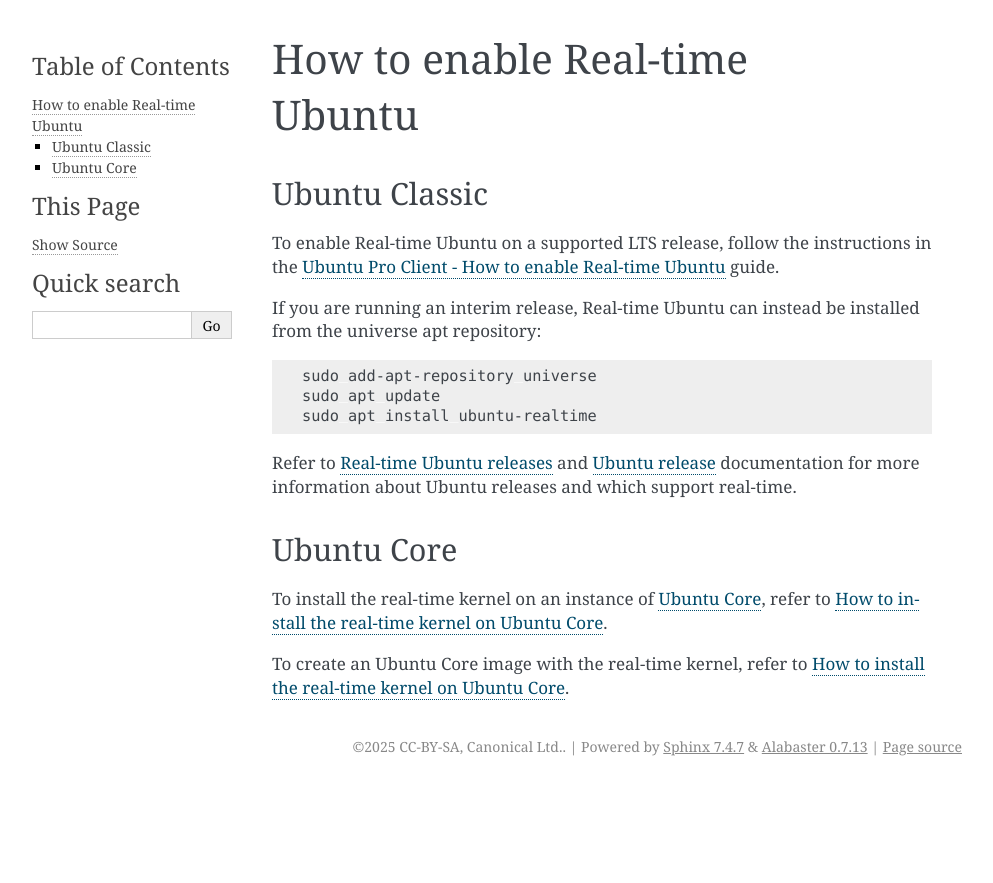
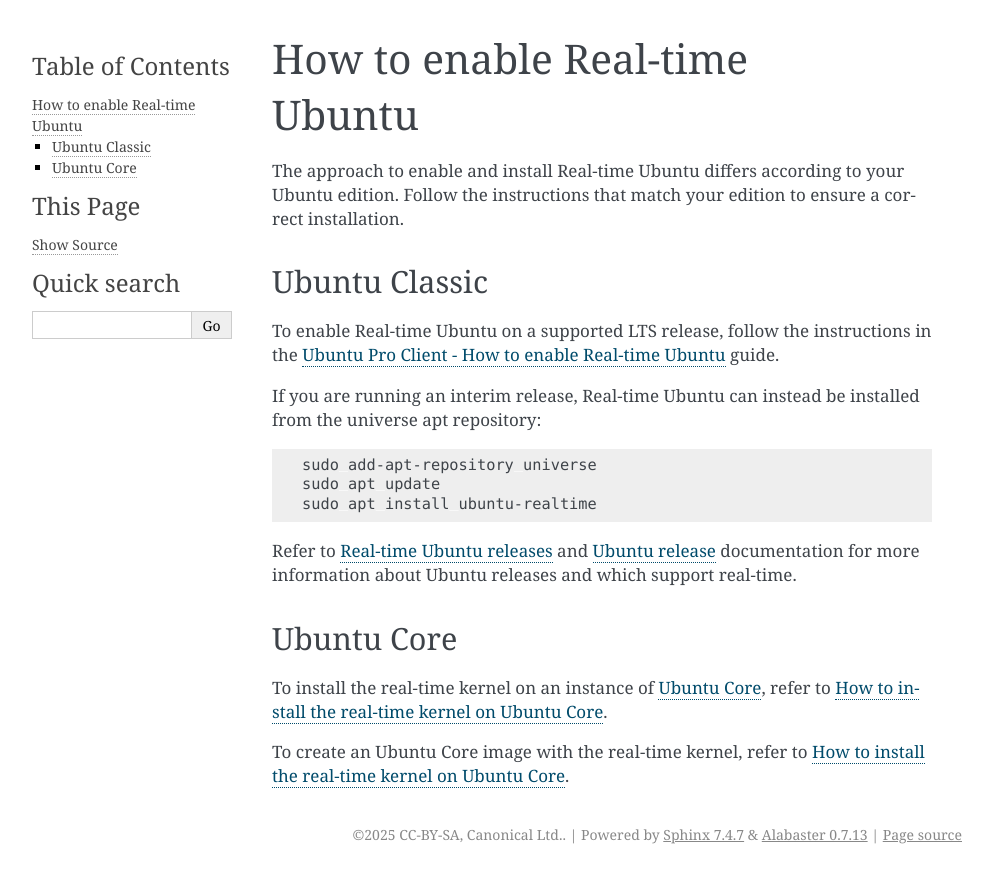
Before and after one commit to canonical/real-time-ubuntu-docs, a Sphinx documentation site: the page built from docs/how-to/enable-real-time-ubuntu.md, in a window 1280 px wide. Shown: the top 883 px of the page, without its empty margins (148-1141 px from the left). Built offline with Sphinx 7.4.7, drawn with Linux system fonts in a browser that asks for light colours.

Commit message:
docs: fix stacked headings in how-to
Signed-off-by: annecyh <anne.chew@canonical.com>

```diff
--- a/docs/how-to/enable-real-time-ubuntu.md
+++ b/docs/how-to/enable-real-time-ubuntu.md
@@ -1,4 +1,7 @@
 # How to enable Real-time Ubuntu
+
+The approach to enable and install Real-time Ubuntu differs according to your Ubuntu edition.
+Follow the instructions that match your edition to ensure a correct installation.
 
 ## Ubuntu Classic
 
```
